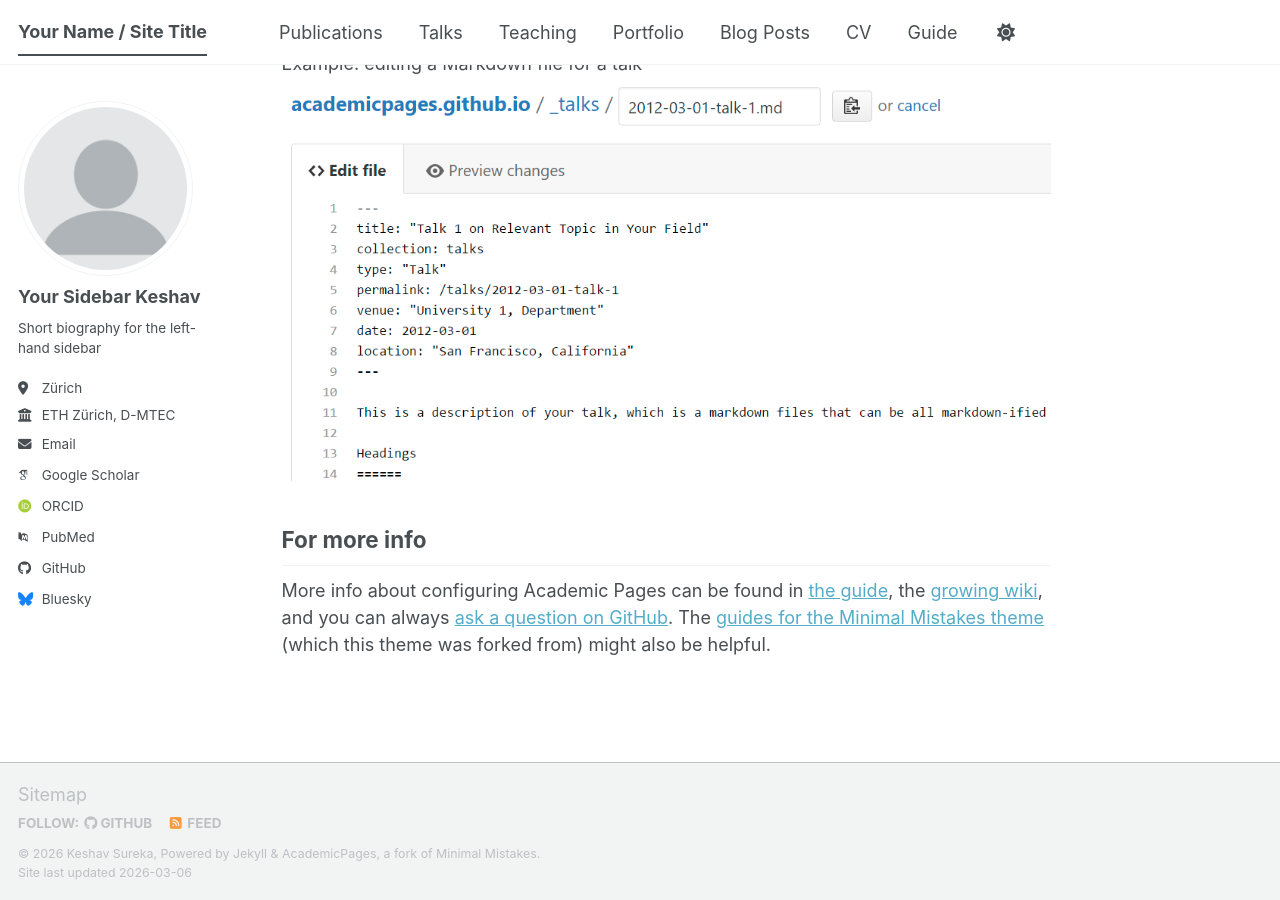
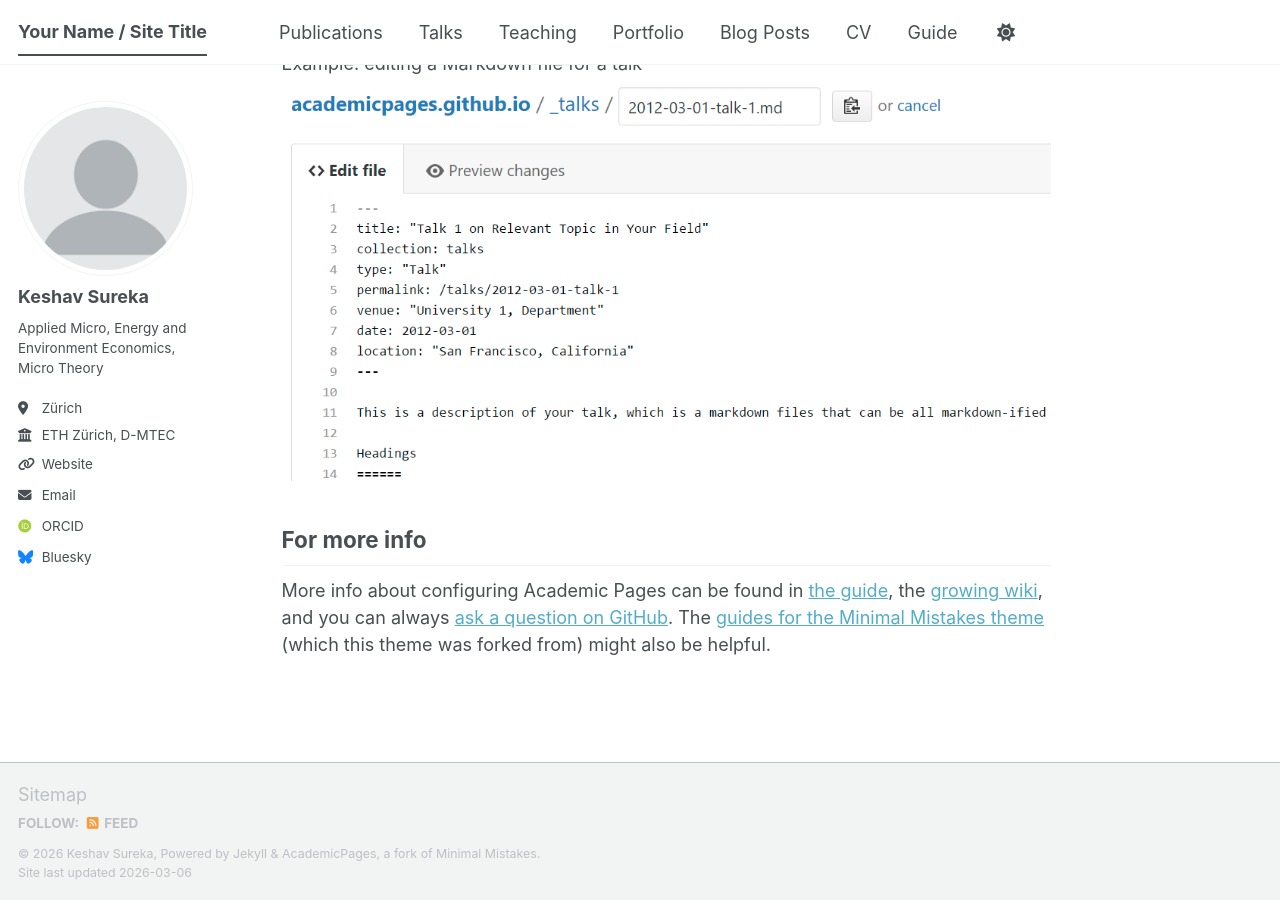
Before and after one commit to sureka-keshav/surekakeshav.github.io, a Jekyll site: the page built from _pages/about.md, in a window 1280 px wide and 900 px high, scrolled down 2720 px. Built offline with Jekyll 4.4.1, drawn with Linux system fonts in a browser that asks for light colours; some web fonts are replaced; a script bundle is joined from its source files by our own code; library files that are not in the unit come from our copies.

Commit message:
Update _config.yml

```diff
--- a/_config.yml
+++ b/_config.yml
@@ -24,24 +24,24 @@ repository               : "academicpages/academicpages.github.io"
 author:
   # Biographic information
   avatar           : "profile.png"
-  name             : "Your Sidebar Keshav"
+  name             : "Keshav Sureka"
   pronouns         : # example:
-  bio              : "Short biography for the left-hand sidebar"
+  bio              : "Applied Micro, Energy and Environment Economics, Micro Theory"
   location         : "Zürich"
   employer         : "ETH Zürich, D-MTEC"
-  uri              : # URL
+  uri              : "https://eepe.ethz.ch/"
   email            : "ksureka@ethz.ch"
 
   # Academic websites
   academia         : # URL
   arxiv            : # URL - Update with the correct link to your profile
-  googlescholar    : "https://scholar.google.com/citations?user=PS_CX0AAAAAJ"
+  googlescholar    : # URL
   inspire-hep      : # URL
   impactstory      : # URL
-  orcid            : "https://orcid.org/yourorcidurl"
+  orcid            : "https://orcid.org/0009-0004-3910-7558"
   semantic         : # URL
   ssrn             : # URL
-  pubmed           : "https://www.ncbi.nlm.nih.gov/pubmed/?term=john+snow"
+  pubmed           : # URL
   researchgate     : # URL
   scopus           : # URL
   zotero           : # URL
@@ -51,7 +51,7 @@ author:
   bitbucket        : # Username - Update with your username on the site
   codepen          : # Username
   dribbble         : # Username
-  github           : "academicpages"
+  github           : # Username
   kaggle           : # Username
   stackoverflow    : # User number or user number and name (i.e., use "1" or "1/jeff-atwood")
 
```
